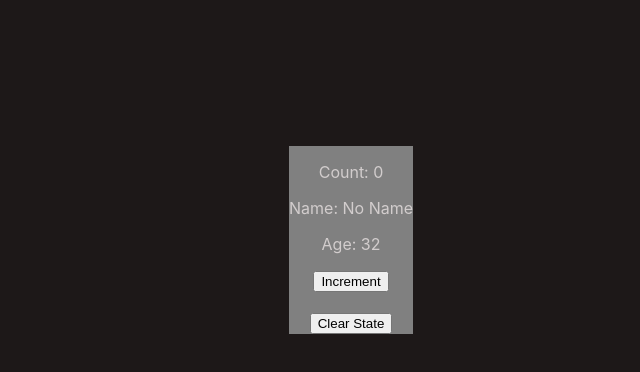
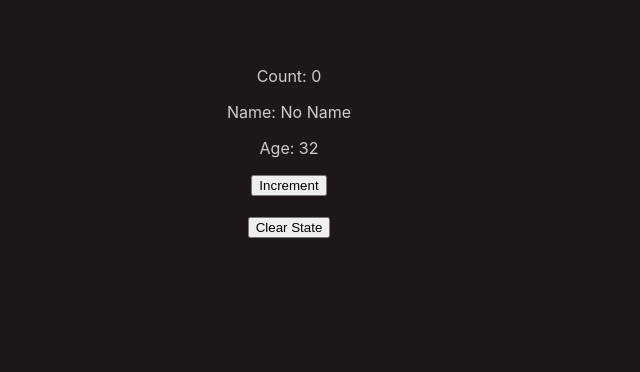
Before and after one commit to AnumQ/recoil-atom-example, a React (Create React App) app: page / in a window 1280 px wide. Shown: the top 372 px of the page, without its empty margins (351-991 px from the left). Built offline with nearby package versions, Linux system fonts and the light colour scheme.

Commit message:
improved css

```diff
--- a/src/App.css
+++ b/src/App.css
@@ -6,11 +6,9 @@ p {
   color: rgb(210, 205, 205);
 }
 .App {
-  position: absolute;
-  left: 50%;
-  top: 30%;
-  transform: translate(0, -50%);
-  background-color: grey;
+  top: 50px;
+  position: relative;
+  /* background-color: grey; */
   text-align: center;
 }
 
```
